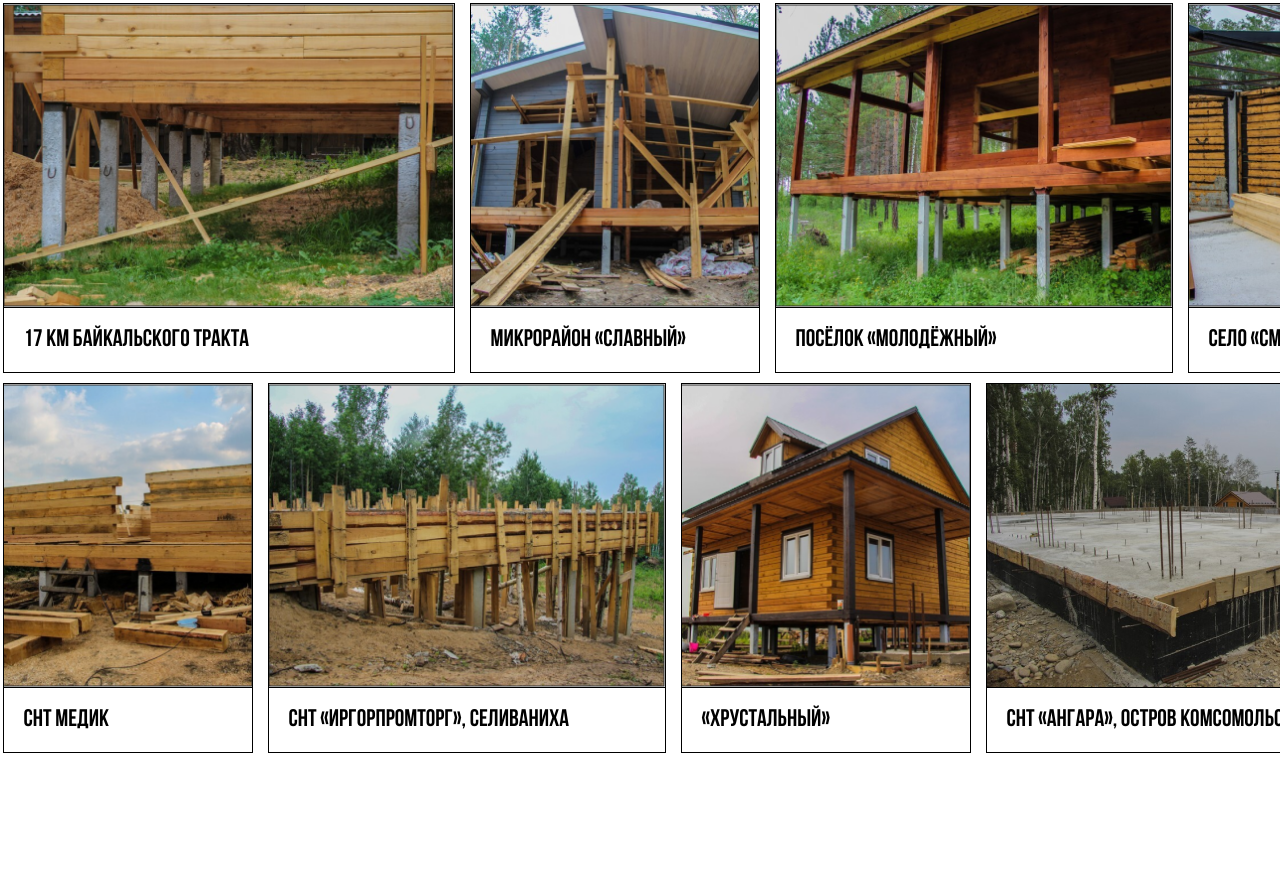
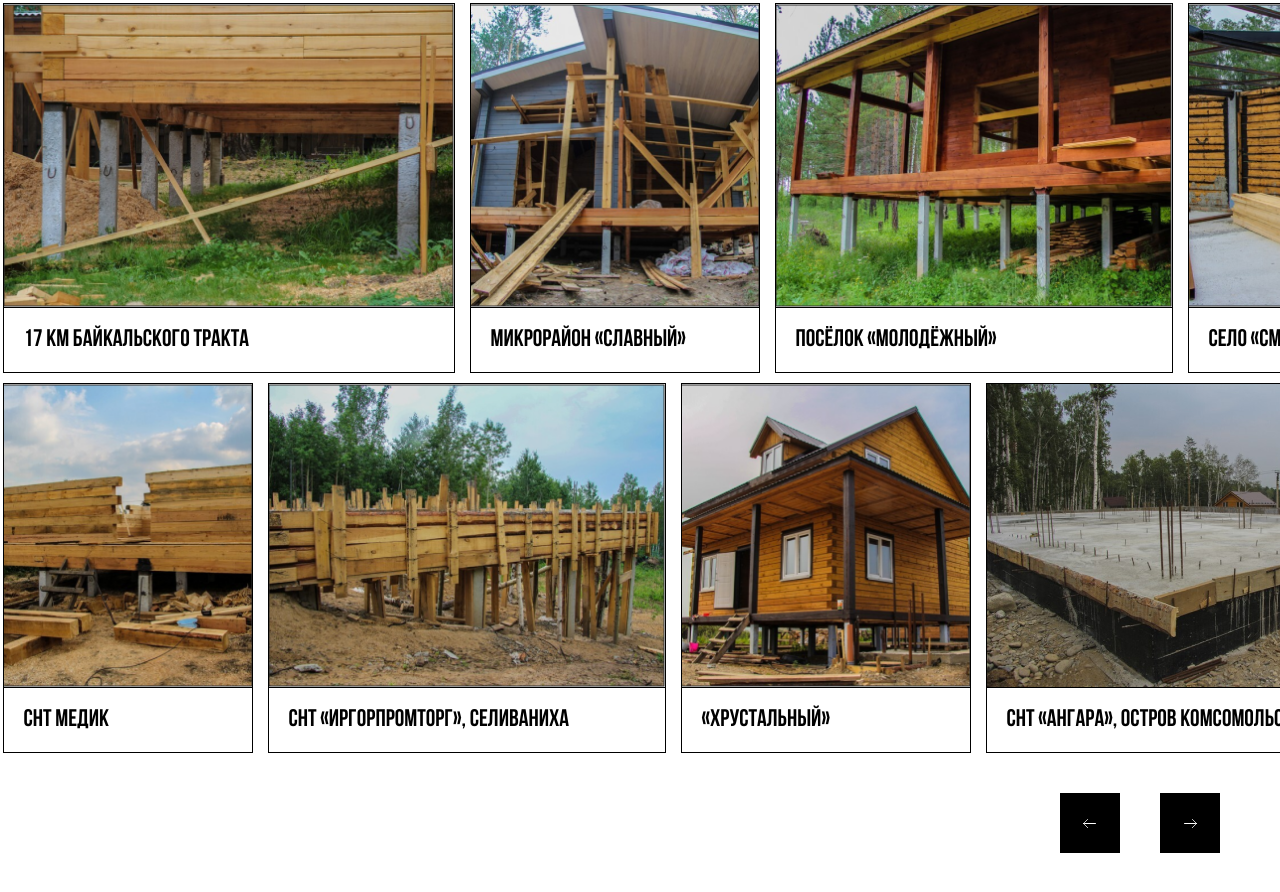
Before and after one commit to KrokholevViktor/SpecialPile, a website: page src/index.html in a window 1280 px wide. Shown: the part 6010-6902 px from the top of the page. Before the commit the page ends 6823 px from the top, so only its background shows below. Drawn offline with nearby package versions, Linux system fonts and the light colour scheme; files that its build step writes are made by us from their sources; files whose address does not match are found by name.

Commit message:
examples

```diff
--- a/src/index.html
+++ b/src/index.html
@@ -443,6 +443,14 @@
                 </div>
             </div>
         </div>
+        <div class="container examples__navigation">
+            <div class="examples__navigation_prev">
+                <button id="prev" class="button_black fz-16-bn"><div class="arrow-left"></div></button>
+            </div>
+            <div class="examples__navigation_next">
+                <button class="button_black fz-16-bn"><div class="arrow-right"></div></button>
+            </div>
+        </div>
     </div>
 
     <script src="js/script.js"></script>
--- a/src/scss/blocks/_examples.scss
+++ b/src/scss/blocks/_examples.scss
@@ -47,4 +47,75 @@
         }
 
     }
+    &__navigation {
+        padding-top: 40px;
+        display: flex;
+        justify-content: end;
+        .button_black {
+            height: 60px;
+            width: 60px;
+        }
+        &_next {
+            margin-left: 40px;
+            .arrow-right {
+                position: relative;
+                left: 50%;
+                transform: translateX(-50%);
+                width: 12px;
+                height: 8px;
+                display: flex;
+                    &:after {
+                        content: '';
+                        position: absolute;
+                        width: 6px;
+                        height: 6px;
+                        border-bottom: 1px solid white;
+                        border-right: 1px solid white;
+                        border-radius: 1px;
+                        top: 1px;
+                        right: 0px;
+                        transform: rotate(-45deg);
+                    }
+                    &:before {
+                        content: '';
+                        position: absolute;
+                        width: 12px;
+                        height: 1px;
+                        background-color: white;
+                        border-radius: 5px;
+                        top: 50%;
+                    }
+            }
+        }
+        &_prev {
+            .arrow-left {
+                position: relative;
+                left: 50%;
+                transform: translateX(-50%);
+                width: 12px;
+                height: 8px;
+                display: flex;
+                    &:after {
+                        content: '';
+                        position: absolute;
+                        width: 6px;
+                        height: 6px;
+                        border-top: 1px solid white;
+                        border-left: 1px solid white;
+                        border-radius: 1px;
+                        top: 1px;
+                        transform: rotate(-45deg);
+                    }
+                    &:before {
+                        content: '';
+                        position: absolute;
+                        width: 12px;
+                        height: 1px;
+                        background-color: white;
+                        border-radius: 5px;
+                        top: 50%;
+                    }
+            }
+        }
+    }
 }
```
Also changed, not shown: dist/css/style.css, dist/index.html.
